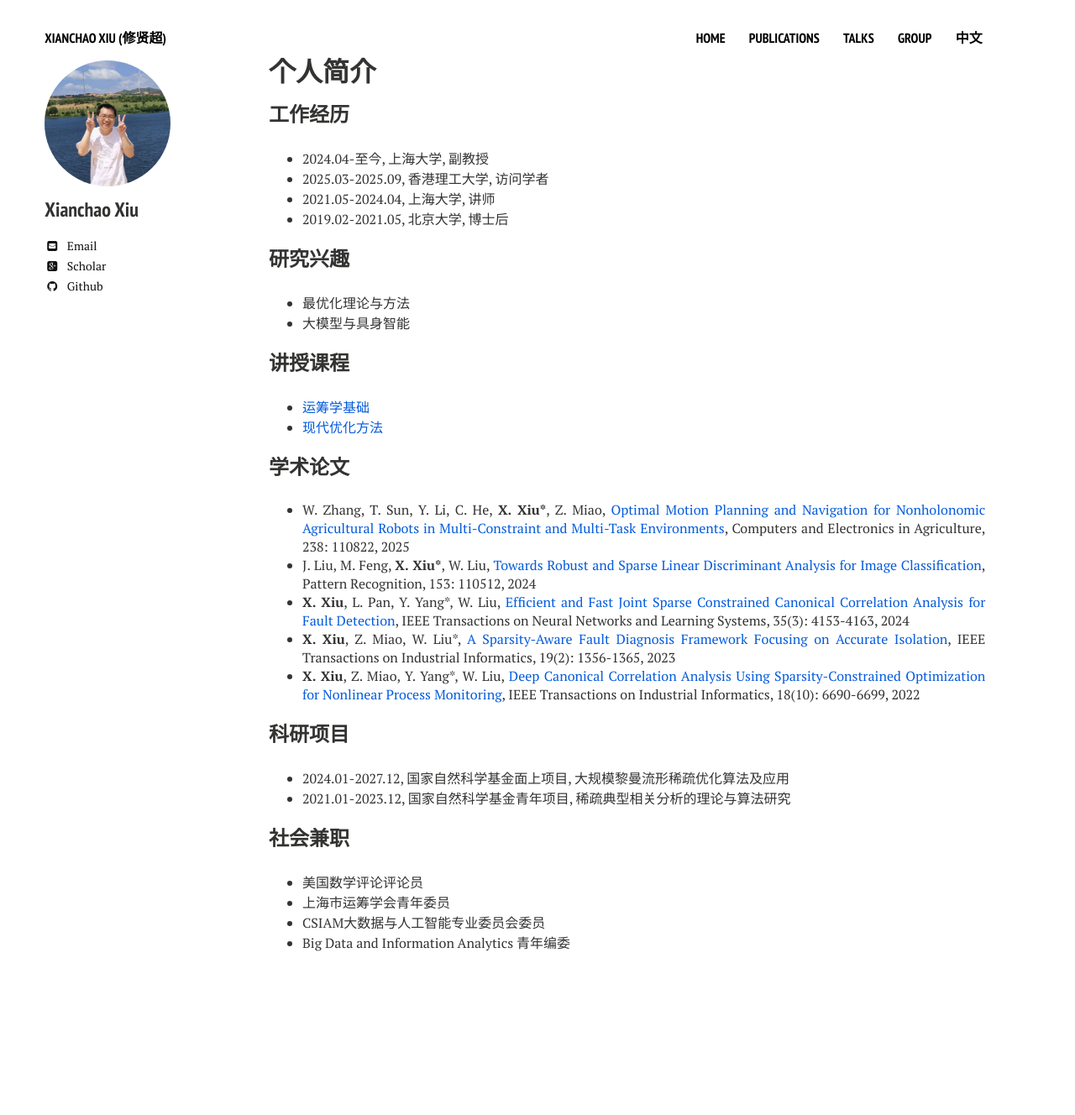
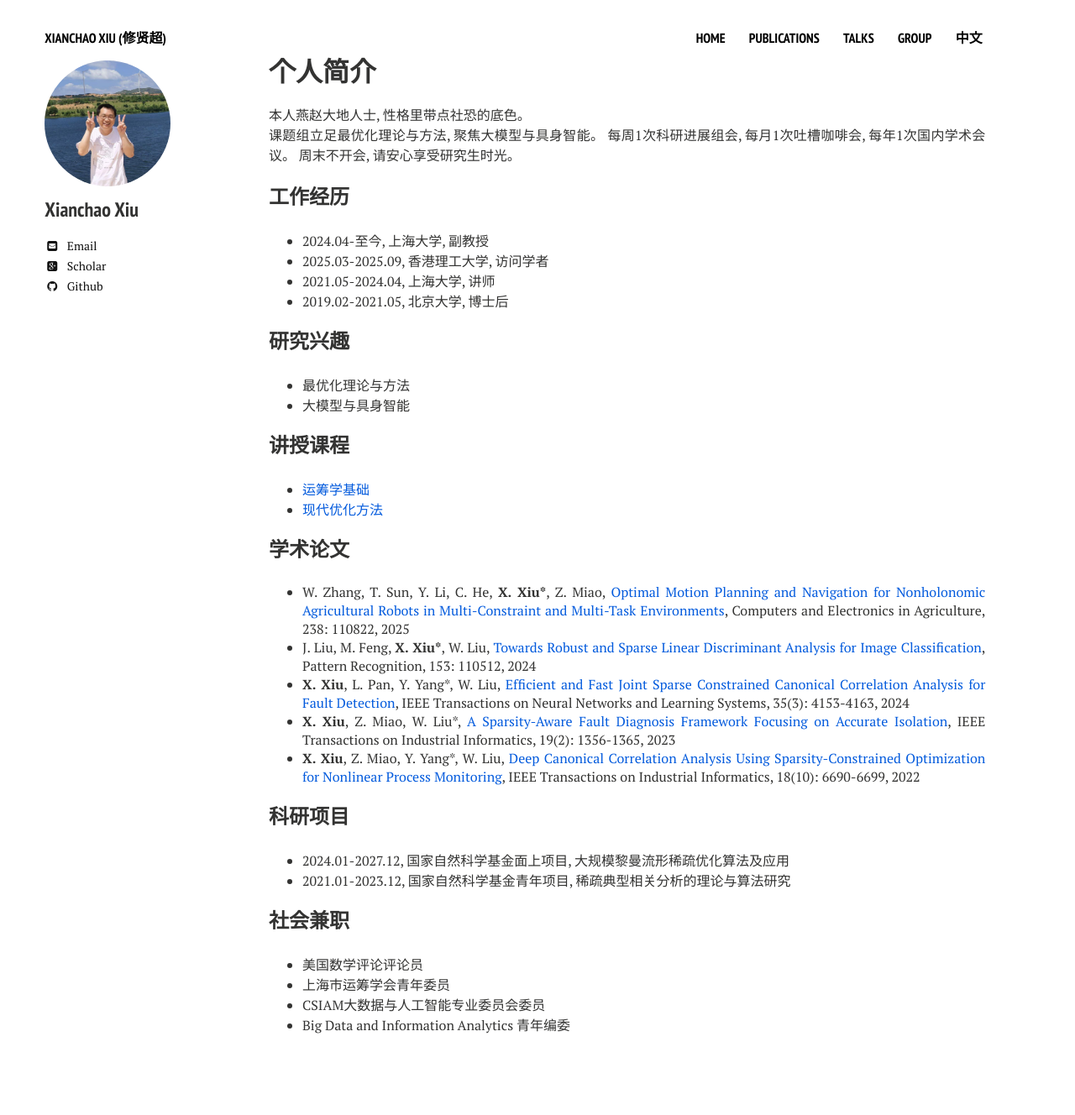
Before and after one commit to xianchaoxiu/xianchaoxiu.github.io, a Jekyll site: the page built from chinese/index.md, in a window 1280 px wide. Shown: the whole page at 84% size. Built offline with Jekyll 4.4.1, drawn with Linux system fonts in a browser that asks for light colours; nearby versions of some CDN libraries; before the commit the page ends 1230 px from its top, so only the background shows below that.

Commit message:
Update index.md

```diff
--- a/chinese/index.md
+++ b/chinese/index.md
@@ -8,6 +8,10 @@ share: false
 ---
 
 
+本人燕赵大地人士, 性格里带点社恐的底色。<br>
+课题组立足最优化理论与方法, 聚焦大模型与具身智能。
+每周1次科研进展组会, 每月1次吐槽咖啡会, 每年1次国内学术会议。
+周末不开会, 请安心享受研究生时光。
 
 
 
```
